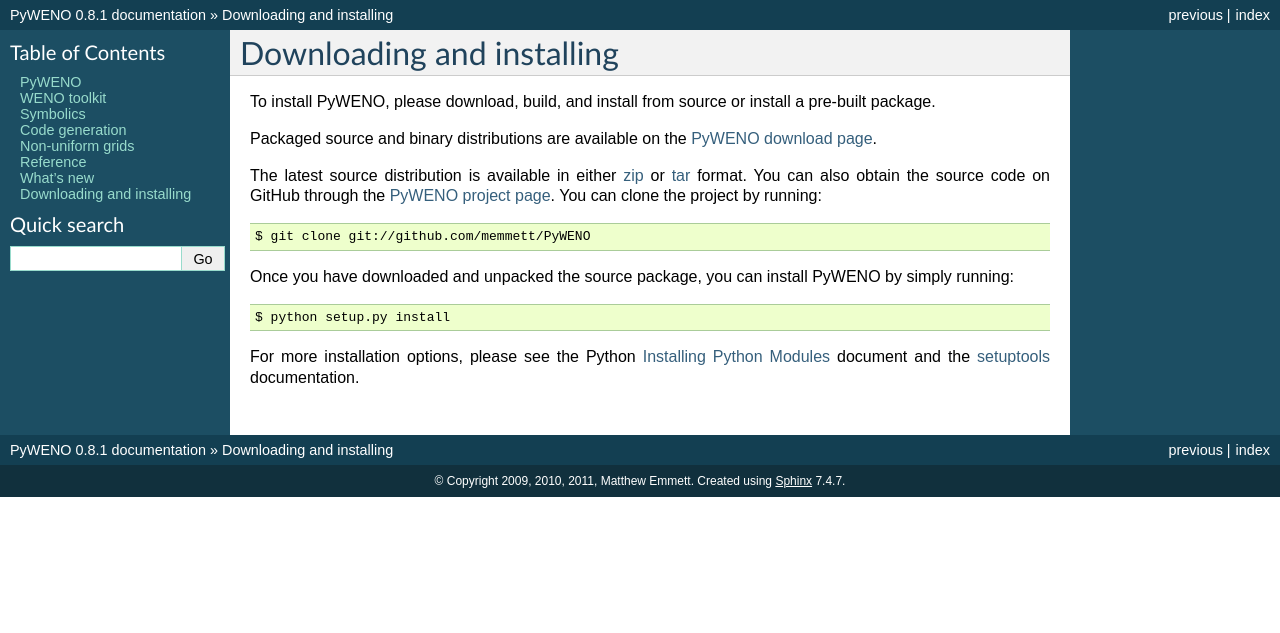
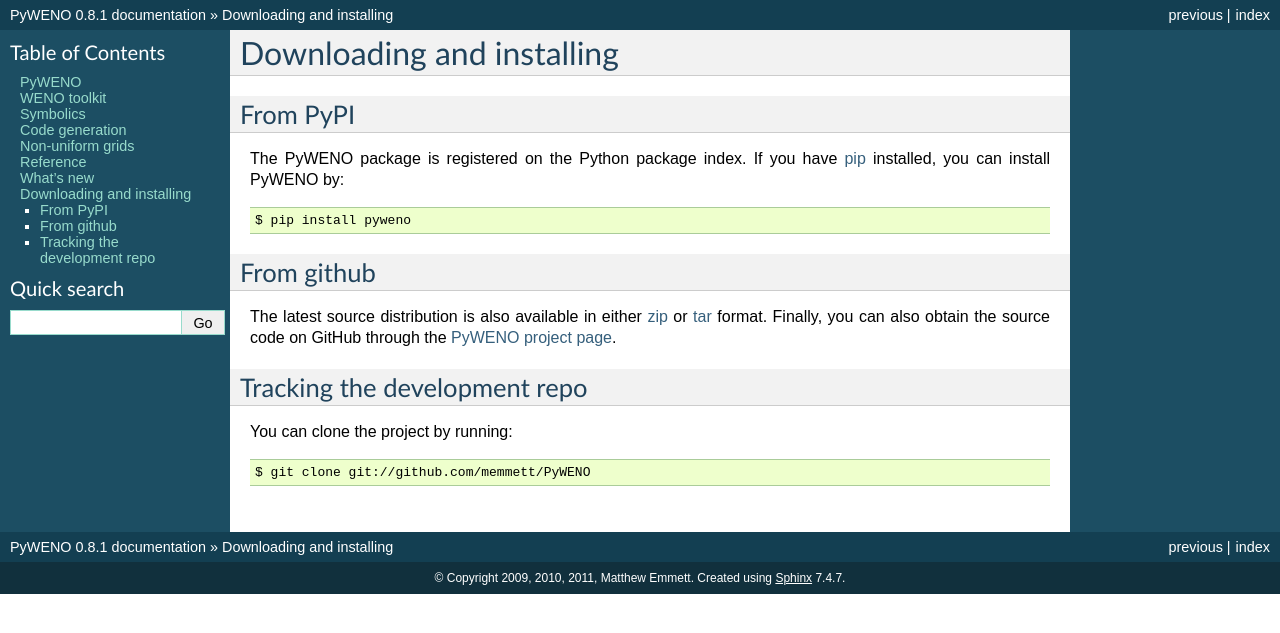
Before and after one commit to memmett/PyWENO, a Sphinx documentation site: the page built from docs/download.rst, in a window 1280 px wide. Shown: the top 633 px of the page. Built offline with Sphinx 7.4.7, drawn with Linux system fonts in a browser that asks for light colours; the version number is read from the project's files by our own code.

Commit message:
DOCS: Tweak download.rst.

```diff
--- a/docs/download.rst
+++ b/docs/download.rst
@@ -1,31 +1,32 @@
 Downloading and installing
 ==========================
 
-To install PyWENO, please download, build, and install from source or
-install a pre-built package.
+From PyPI
+---------
 
-Packaged source and binary distributions are available on the
-`PyWENO download page`_.
+The PyWENO package is registered on the Python package index.  If you
+have `pip`_ installed, you can install PyWENO by::
 
-The latest source distribution is available in either zip_ or tar_
-format.  You can also obtain the source code on GitHub through the
-`PyWENO project page`_.  You can clone the project by running::
+  $ pip install pyweno
+
+
+From github
+-----------
+
+The latest source distribution is also available in either zip_ or
+tar_ format.  Finally, you can also obtain the source code on GitHub
+through the `PyWENO project page`_.
+
+
+Tracking the development repo
+-----------------------------
+
+You can clone the project by running::
 
   $ git clone git://github.com/memmett/PyWENO
-
-Once you have downloaded and unpacked the source package, you can
-install PyWENO by simply running::
-
-  $ python setup.py install
-
-For more installation options, please see the Python `Installing
-Python Modules`_ document and the setuptools_ documentation.
-
 
 
 .. _zip: http://github.com/memmett/PyWENO/zipball/master
 .. _tar: http://github.com/memmett/PyWENO/tarball/master
-.. _`Installing Python Modules`: http://docs.python.org/install/index.html
-.. _setuptools: http://pypi.python.org/pypi/setuptools
 .. _`PyWENO project page`: http://github.com/memmett/PyWENO
-.. _`PyWENO download page`: http://github.com/memmett/PyWENO/downloads
+.. _`pip`: http://pypi.python.org/pypi/pip
```
